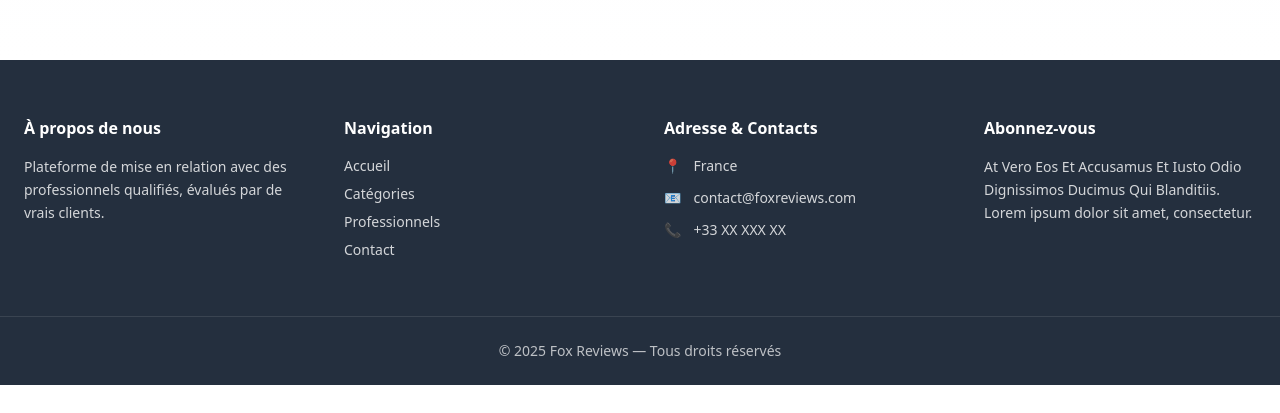
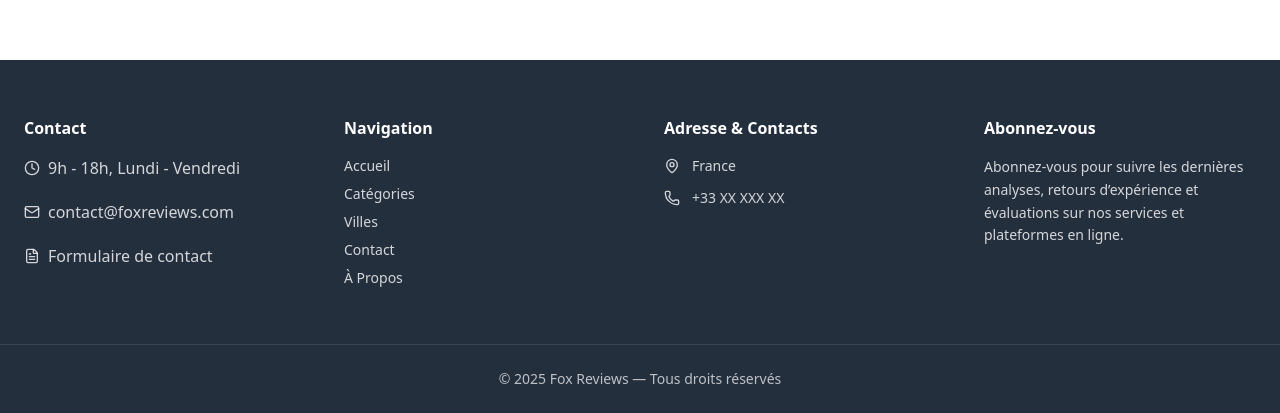
Before and after one commit to foxreviews/front, a React (Vite) app: page /pro/1 in a window 1280 px wide. Shown: the part 740-1153 px from the top of the page. Before the commit the page ends 1125 px from the top, so only its background shows below. Built offline with nearby package versions, Linux system fonts and the light colour scheme; no server answers.

Commit message:
feat(ui): improve footer design

```diff
--- a/src/layout/Footer.tsx
+++ b/src/layout/Footer.tsx
@@ -1,4 +1,9 @@
+import { Clock, FileText, Mail, MapPin, Phone } from "lucide-react";
+
 export default function Footer() {
+
+  const iconClass = "w-4 h-4";
+
   return (
     <footer className="bg-[#242F3E] text-white">
       {/* Main footer */}
@@ -18,11 +23,21 @@
 
         {/* COLUMN 1 – Logo / description */}
         <div className="space-y-4 mx-auto lg:mx-0 max-w-xs">
-          <h3 className="font-semibold mb-4">À propos de nous</h3>
-          <p className="text-sm text-white/80 leading-relaxed">
-            Plateforme de mise en relation avec des professionnels qualifiés,
-            évalués par de vrais clients.
-          </p>
+          <h3 className="font-semibold mb-4">Contact</h3>
+          <ul>
+            <li className="flex items-center gap-2 mb-5 text-white/80">
+              <Clock className={iconClass} />
+              <span>9h - 18h, Lundi - Vendredi</span>
+            </li>
+            <li className="flex items-center gap-2 mb-5 text-white/80">
+              <Mail className={iconClass} />
+             <a href="mailto:contact@foxreviews.com">contact@foxreviews.com</a>
+            </li>
+            <li className="flex items-center gap-2 mb-5 text-white/80">
+              <FileText className={iconClass} />
+              <a href="#contact">Formulaire de contact</a>
+            </li>
+          </ul>
         </div>
 
         {/* COLUMN 2 – Navigation */}
@@ -31,8 +46,9 @@
           <ul className="space-y-2 text-sm text-white/80">
             <li className="hover:text-orange-500 cursor-pointer">Accueil</li>
             <li className="hover:text-orange-500 cursor-pointer">Catégories</li>
-            <li className="hover:text-orange-500 cursor-pointer">Professionnels</li>
+            <li className="hover:text-orange-500 cursor-pointer">Villes</li>
             <li className="hover:text-orange-500 cursor-pointer">Contact</li>
+            <li className="hover:text-orange-500 cursor-pointer">À Propos</li>
           </ul>
         </div>
 
@@ -42,15 +58,11 @@
           <div className="mx-auto lg:mx-0">
             <ul className="space-y-3 text-sm text-white/80">
               <li className="flex items-center justify-center lg:justify-start gap-3">
-                <span>📍</span>
+                <MapPin className={iconClass} />
                 <span>France</span>
               </li>
               <li className="flex items-center justify-center lg:justify-start gap-3">
-                <span>📧</span>
-                <span>contact@foxreviews.com</span>
-              </li>
-              <li className="flex items-center justify-center lg:justify-start gap-3">
-                <span>📞</span>
+                <Phone className={iconClass} />
                 <span>+33 XX XXX XX</span>
               </li>
             </ul>
@@ -61,7 +73,8 @@
         <div className="space-y-4 mx-auto lg:mx-0 max-w-xs">
           <h3 className="font-semibold mb-4">Abonnez-vous</h3>
           <p className="text-sm text-white/80 leading-relaxed">
-            At Vero Eos Et Accusamus Et Iusto Odio Dignissimos Ducimus Qui Blanditiis. Lorem ipsum dolor sit amet, consectetur.
+            Abonnez-vous pour suivre les dernières analyses, retours d’expérience et évaluations
+            sur nos services et plateformes en ligne.
           </p>
         </div>
 
```
